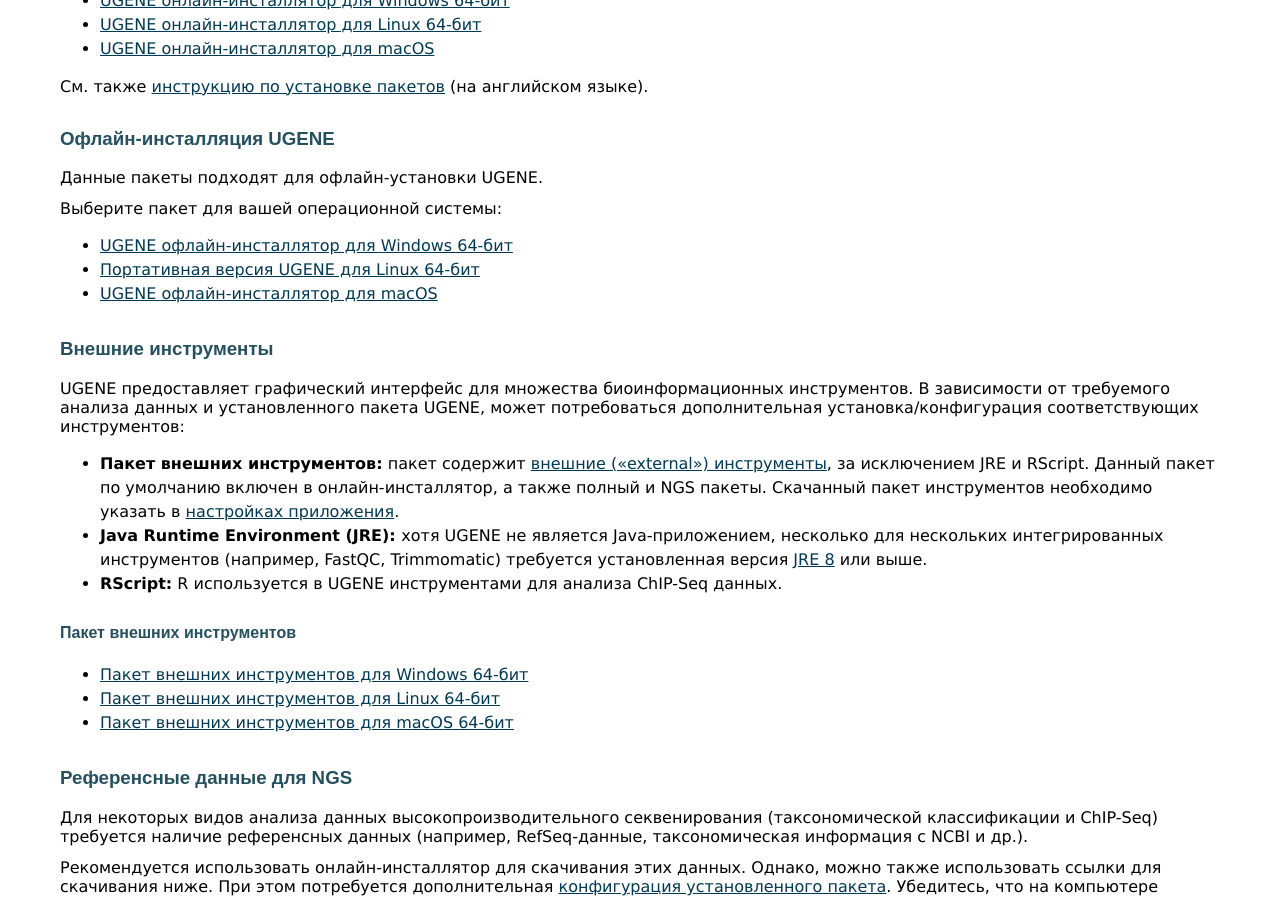
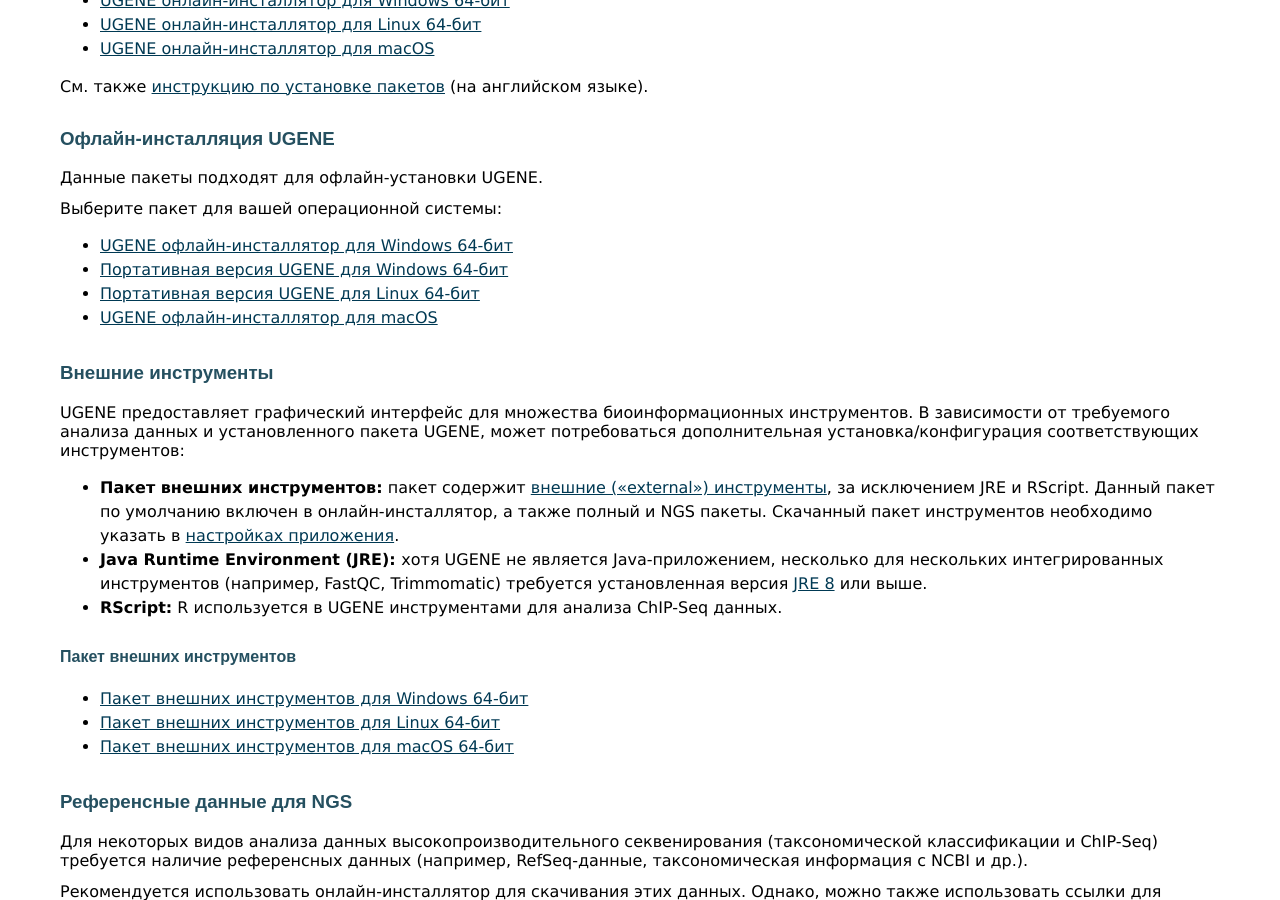
Before and after one commit to ugeneunipro/ugeneunipro.github.io, a Jekyll site: the page built from docs/ru/download-all.html, in a window 1280 px wide and 900 px high, scrolled down 418 px. Built offline with Jekyll 4.4.1, drawn with Linux system fonts in a browser that asks for light colours.

Commit message:
Configuring all download links in a single place. Part 1.

```diff
--- a/docs/_config.yml
+++ b/docs/_config.yml
@@ -1,4 +1,7 @@
 baseurl: ""
+
+# Download links
+download_link_ugene_latest_win_x86_64_portable: "https://github.com/ugeneunipro/ugene/releases/download/38.1/ugene-38.1-win-x86-64-portable.zip"
 
 exclude:
   - .jekyll-cache/
--- a/docs/download-all.html
+++ b/docs/download-all.html
@@ -24,7 +24,10 @@
             <div class="general_content">Complete UGENE packages for offline installation with external tools included.</div>
             <ul class="general_content">
                 <li><a href="http://ugene.net/downloads/ugene_latest_win_x86_64_full.html">UGENE Offline Installer for Windows 64-bit</a></li>
-                <li><a href="http://ugene.net/downloads/ugene_latest_win_x86_64_zip.html">UGENE Portable Package for Windows 64-bit</a></li>
+                <li>
+                    <!--suppress HtmlUnknownTarget -->
+                    <a href="{{site.download_link_ugene_latest_win_x86_64_portable}}">UGENE Portable Package for Windows 64-bit</a>
+                </li>
                 <li><a href="http://ugene.net/downloads/ugene_latest_linux_x11_x86-64_full.html">UGENE Portable Package for Linux 64-bit</a></li>
                 <li><a href="http://ugene.net/downloads/ugene_get_latest_mac_x86_64_full.html">UGENE Offline Installer for macOS</a></li>
             </ul>
--- a/docs/ru/download-all.html
+++ b/docs/ru/download-all.html
@@ -25,6 +25,10 @@
             <div class="general_content">Выберите пакет для вашей операционной системы:</div>
             <ul class="general_content">
                 <li><a href="http://ugene.net/downloads/ugene_latest_win_x86_64_full.html">UGENE офлайн-инсталлятор для Windows 64-бит</a></li>
+                <li>
+                    <!--suppress HtmlUnknownTarget -->
+                    <a href="{{site.download_link_ugene_latest_win_x86_64_portable}}">Портативная версия UGENE для Windows 64-бит</a>
+                </li>
                 <li><a href="http://ugene.net/downloads/ugene_latest_linux_x11_x86-64_full.html">Портативная версия UGENE для Linux 64-бит</a></li>
                 <li><a href="http://ugene.net/downloads/ugene_get_latest_mac_x86_64_full.html">UGENE офлайн-инсталлятор для macOS</a></li>
             </ul>
```
